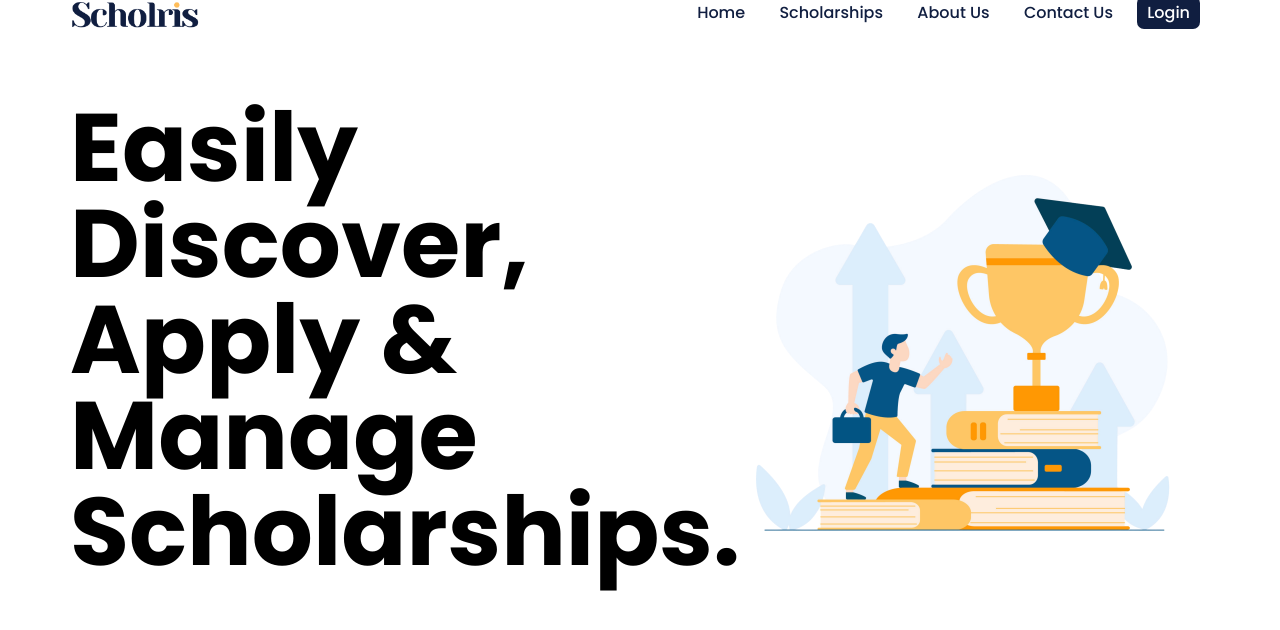
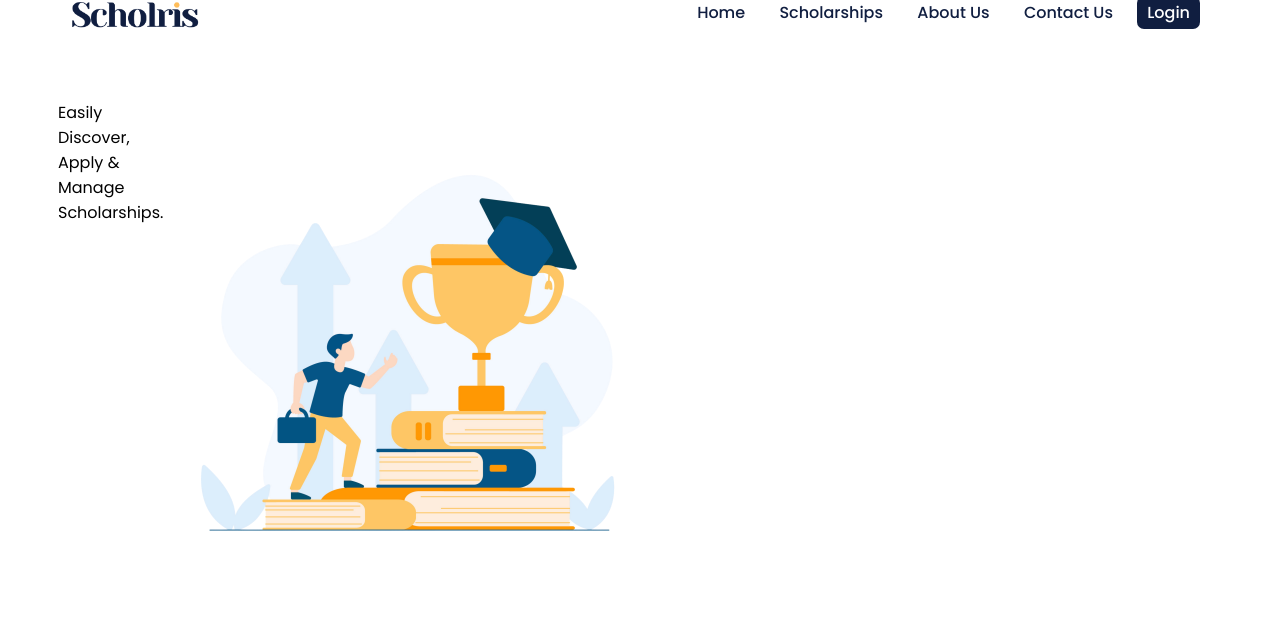
Before and after one commit to scholris/scholris.github.io, a PHP site: page / in a window 1280 px wide. Shown: the part 19-649 px from the top of the page. Run offline with PHP 8.4, Linux system fonts and the light colour scheme.

Commit message:
minor changes

```diff
--- a/index.html
+++ b/index.html
@@ -1,5 +1,6 @@
 <!DOCTYPE html>
 <html lang="en">
+
 <head>
   <meta charset="UTF-8" />
   <meta name="viewport" content="width=device-width, initial-scale=1.0" />
@@ -12,13 +13,7 @@
 <body>
   <nav class="container navbar">
     <a href="/">
-            <img
-              src="Images/scholris-dark.png"
-              class="navbar-logo"
-              alt="Scholris"
-              height="30"
-              width="130"
-            />
+      <img src="Images/scholris-dark.png" class="navbar-logo" alt="Scholris" height="30" width="130" />
     </a>
 
     <ul class="navbar-options">
@@ -29,14 +24,16 @@
       <li><a href="#" type="button" class="navbar-btn">Login</a></li>
     </ul>
   </nav>
-
-    <div class="container hero-section">
-     <div class="hero-left">
+  <section class="container hero-section">
+    <div class="row">
+      <div class="col-1">
         Easily Discover, Apply & Manage Scholarships.
       </div>
-     <div class="hero-right">
+      <div class="col-11">
         <img src="/Images/hero-img.png" alt="hero-img" width="500px" height="500px">
       </div>
     </div>
+  </section>
 </body>
+
 </html>
```
Also changed, not shown: custom-classes.css (line endings or trailing spaces). Lines whose indentation alone changed are shown as unchanged.
